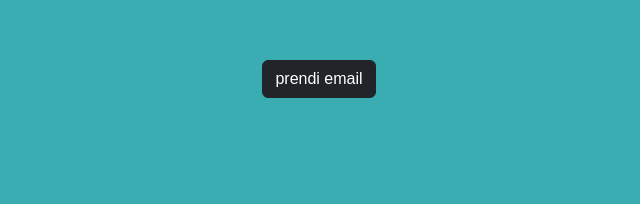
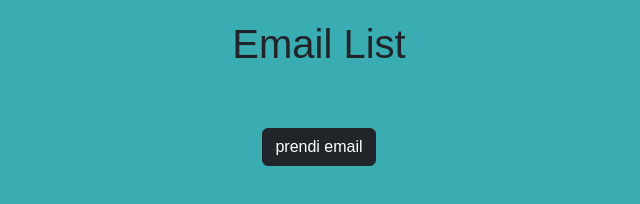
Before and after one commit to Alessandro-Messineo/js-email-list, a plain HTML site: page index.html in a window 1280 px wide. Shown: the whole page, without its empty margins (321-961 px from the left). Drawn offline with nearby package versions, Linux system fonts and the light colour scheme.

Commit message:
aggiunta titolo

```diff
--- a/css/style.css
+++ b/css/style.css
@@ -13,6 +13,12 @@ body{
     font-family: Arial, sans-serif;
 }
 
+h1{
+    text-align: center;
+    color: #212529;
+    margin: 20px;
+}
+
 #email-list {
     max-width: 500px;
     margin: 30px auto;
--- a/index.html
+++ b/index.html
@@ -13,6 +13,7 @@
     <title>Email List</title>
 </head>
 <body>
+    <h1>Email List</h1>
     <div>
         <ol id="email-list" class="list-group">
 
```
